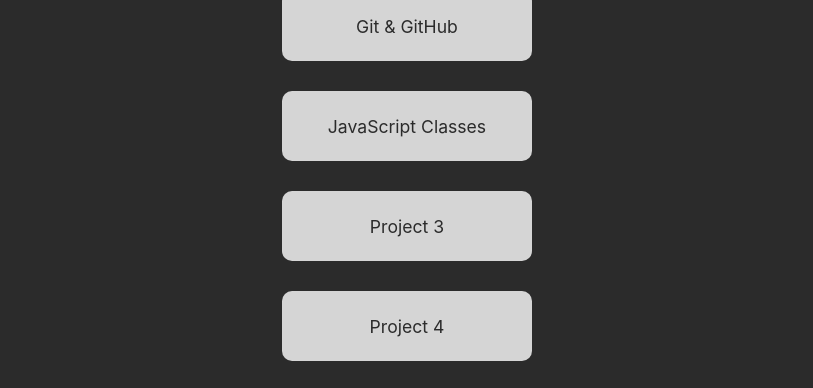
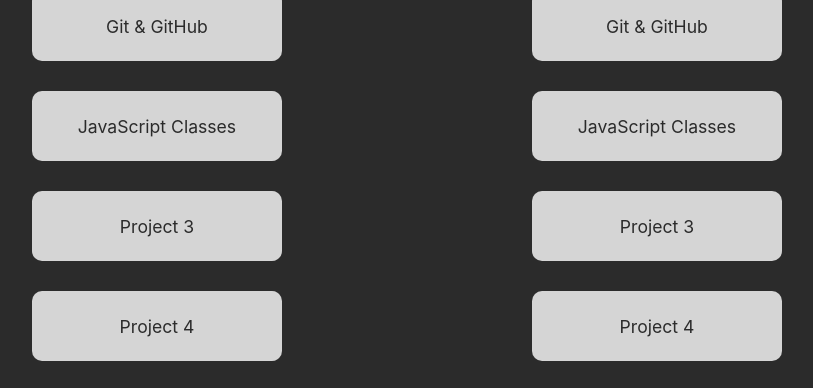
Before and after one commit to fedpre/wdd330-frontend-dev-II, a website built with Vite: page index.html in a window 1280 px wide. Shown: the part 255-643 px from the top of the page, without its empty margins (233-1046 px from the left). Built offline with nearby package versions, Linux system fonts and the light colour scheme.

Commit message:
added columns for larger screens

```diff
--- a/index.html
+++ b/index.html
@@ -1,14 +1,16 @@
 <!DOCTYPE html>
 <html lang="en">
   <head>
-  <meta charset="UTF-8">
-  <meta http-equiv="X-UA-Compatible" content="IE=edge">
-  <meta name="viewport" content="width=device-width, initial-scale=1.0">
+    <meta charset="UTF-8" />
+    <meta http-equiv="X-UA-Compatible" content="IE=edge" />
+    <meta name="viewport" content="width=device-width, initial-scale=1.0" />
     <title>WD330 Frontend Development II</title>
-  <link rel="stylesheet" href="./style.css">
+    <link rel="stylesheet" href="./style.css" />
   </head>
   <body>
     <h1>WDD330 Portofolio</h1>
+    <div class="container">
+      <div>
         <h2>Week 1</h2>
         <ul>
           <li><a href="./work/git/">Git & GitHub</a></li>
@@ -16,6 +18,8 @@
           <li><a href="./"> Project 3</a></li>
           <li><a href="./"> Project 4</a></li>
         </ul>
+      </div>
+      <div>
         <h2>Week 2</h2>
         <ul>
           <li><a href="./work/git/">Git & GitHub</a></li>
@@ -23,5 +27,7 @@
           <li><a href="./"> Project 3</a></li>
           <li><a href="./"> Project 4</a></li>
         </ul>
+      </div>
+    </div>
   </body>
 </html>
--- a/style.css
+++ b/style.css
@@ -1,7 +1,7 @@
-@import url('https://fonts.googleapis.com/css2?family=M+PLUS+Rounded+1c:wght@300;500;700&family=Roboto+Mono:wght@400;700&display=swap');
+@import url("https://fonts.googleapis.com/css2?family=M+PLUS+Rounded+1c:wght@300;500;700&family=Roboto+Mono:wght@400;700&display=swap");
 :root {
-  --bg-primary: #2B2B2B;
-  --text-white: #EEEEEE;
+  --bg-primary: #2b2b2b;
+  --text-white: #eeeeee;
 }
 * {
   padding: 0;
@@ -14,22 +14,28 @@
   align-items: center;
   background-color: var(--bg-primary);
   color: var(--text-white);
-  font-family: -apple-system, BlinkMacSystemFont, 'Segoe UI', Helvetica, Aria,
-    sans-serif, 'Apple Color Emoji', 'Segoe UI Emoji', 'Segoe UI Symbol';
+  font-family: -apple-system, BlinkMacSystemFont, "Segoe UI", Helvetica, Aria,
+    sans-serif, "Apple Color Emoji", "Segoe UI Emoji", "Segoe UI Symbol";
   width: 100vw;
+}
+
+.container {
+  display: flex;
+  flex-direction: column;
+  justify-content: center;
+  align-items: center;
 }
 
 h1 {
   font-size: 3rem;
   text-align: center;
   padding: 3rem 0 1rem 0;
-  font-family: 'M PLUS Rounded 1c', sans-serif;
+  font-family: "M PLUS Rounded 1c", sans-serif;
 }
 
 h2 {
-  font-family: 'M PLUS Rounded 1c', sans-serif;
+  font-family: "M PLUS Rounded 1c", sans-serif;
   font-size: 2rem;
-  width: 100vw;
   text-align: center;
   padding: 2rem 0;
   text-decoration: underline;
@@ -44,7 +50,7 @@
   flex-direction: column;
   gap: 30px;
   width: 100%;
-  align-items:center;
+  align-items: center;
   justify-content: center;
 }
 
@@ -63,3 +69,10 @@
   color: var(--bg-primary);
   font-size: 1.1rem;
 }
+
+@media only screen and (min-width: 800px) {
+  .container {
+    display: grid;
+    grid-template-columns: 500px 500px;
+  }
+}
```
Lines whose indentation alone changed are shown as unchanged.
